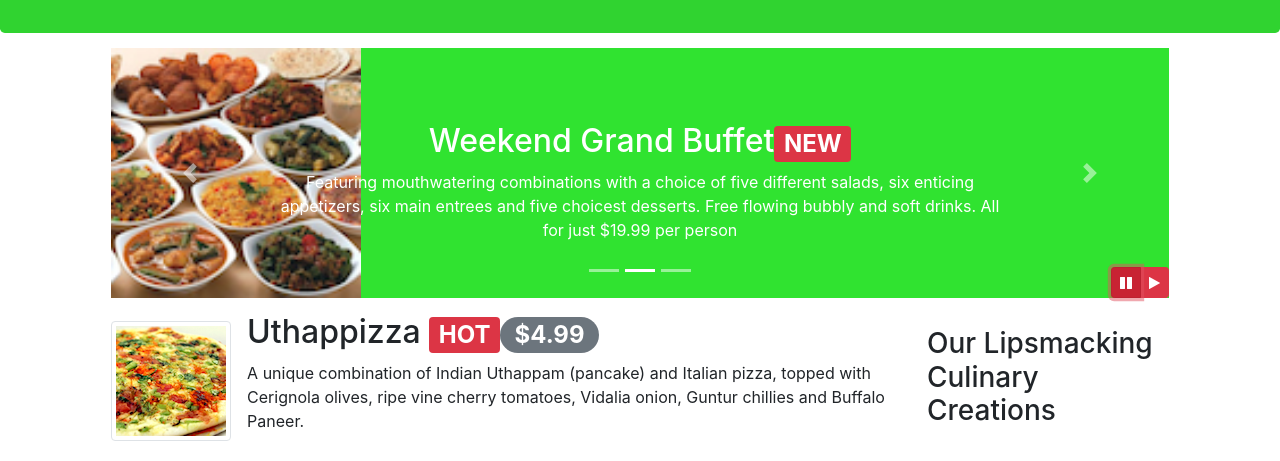
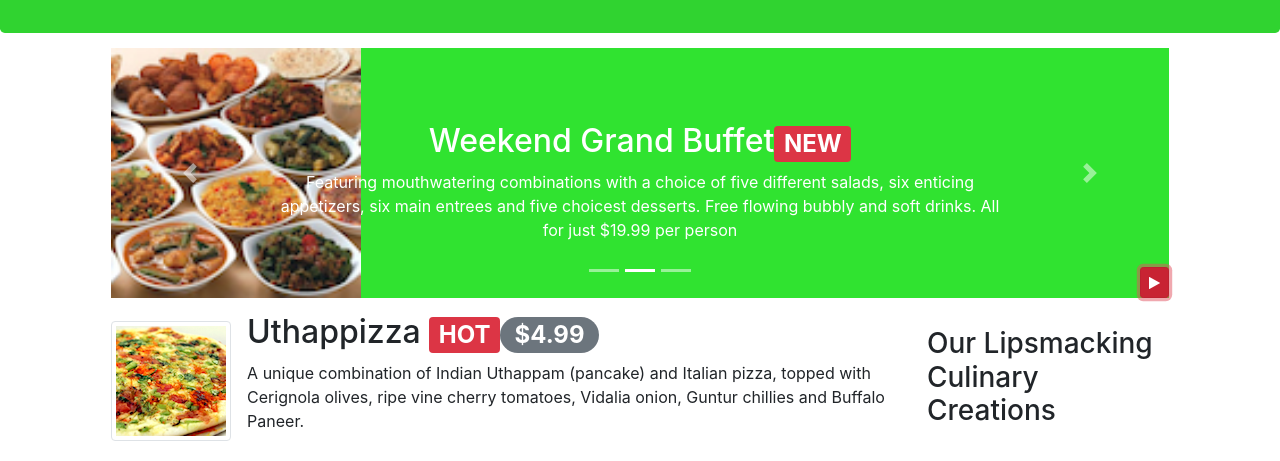
Before and after one commit to mayankgoel871/boot, a website: page index.html in a window 1280 px wide. Both pictures are taken after a click on the button 1125 px from the left and 549 px from the top of the page. Shown: the part 267-728 px from the top of the page. Drawn offline with nearby package versions, Linux system fonts and the light colour scheme.

Commit message:
more jquery

```diff
--- a/index.html
+++ b/index.html
@@ -380,14 +380,9 @@
             >
               <span class="carousel-control-next-icon"></span>
             </a>
-            <div class="btn-group" id="carouselButton">
-              <button class="btn btn-danger btn-sm" id="carousel-pause">
-                <span class="fa fa-pause"></span>
-              </button>
-              <button class="btn btn-danger btn-sm" id="carousel-play">
-                <span class="fa fa-play"></span>
-              </button>
-            </div>
+            <button class="btn btn-danger btn-sm" id="carouselButton">
+              <span class="fa fa-pause"></span>
+            </button>
           </div>
         </div>
       </div>
@@ -540,11 +535,18 @@
     <script>
       $(document).ready(function () {
         $('#mycarousel').carousel({ interval: 2000 });
-        $('#carousel-pause').click(function () {
-          $('#mycarousel').carousel('pause');
-        });
-        $('#carousel-play').click(function () {
-          $('#mycarousel').carousel('cycle');
+        $('#carouselButton').click(function () {
+          if ($('#carouselButton').children('span').hasClass('fa-pause')) {
+            $('#mycarousel').carousel('pause');
+            $('#carouselButton').children('span').removeClass('fa-pause');
+            $('#carouselButton').children('span').addClass('fa-play');
+          } else if (
+            $('#carouselButton').children('span').hasClass('fa-play')
+          ) {
+            $('#mycarousel').carousel('cycle');
+            $('#carouselButton').children('span').removeClass('fa-play');
+            $('#carouselButton').children('span').addClass('fa-pause');
+          }
         });
       });
     </script>
```
